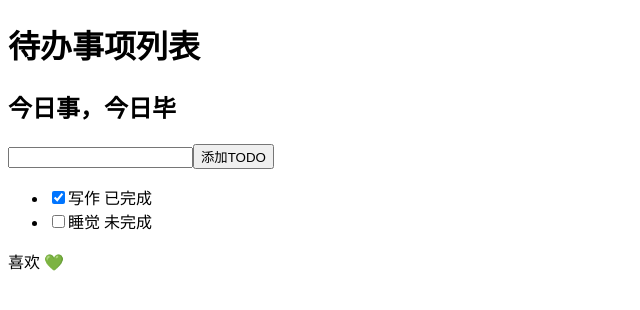
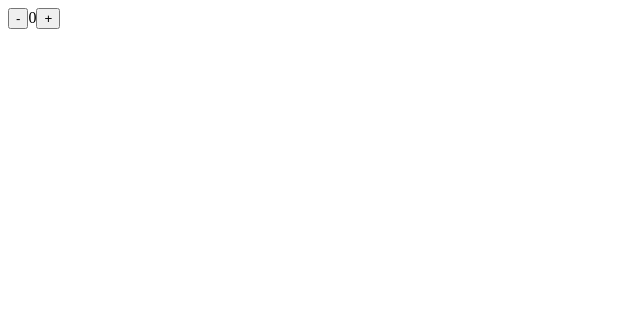
Before and after one commit to rebirth111/react, a React (Create React App) app: page / in a window 1280 px wide. Shown: the top 310 px of the page, without its empty margins (0-640 px from the left). Built offline with nearby package versions, Linux system fonts and the light colour scheme.

Commit message:
react-hooks

```diff
--- a/package.json
+++ b/package.json
@@ -6,6 +6,7 @@
     "@testing-library/jest-dom": "^4.2.4",
     "@testing-library/react": "^9.5.0",
     "@testing-library/user-event": "^7.2.1",
+    "axios": "^0.18.0",
     "classnames": "^2.2.6",
     "prop-types": "^15.7.2",
     "react": "^16.13.1",
--- a/src/App.js
+++ /dev/null
@@ -1,106 +0,0 @@
-import React, { Component, Fragment } from 'react'
-import {
-    TodoHeader,
-    TodoInput,
-    TodoList,
-    Like
-} from './components'
-
-export default class App extends Component {
-   /*  state={
-        title: "待办事项列表"
-    } */
-    constructor(){
-        super()
-        this.state={
-            title: "待办事项列表",
-            desc: '今日事，今日毕',
-            article: '<div>shfdeuifrgfregervnfved   <i>asdewrew</i></div>',
-            todos:[{
-                id: 1,
-                title: '写作',
-                assignee: '老舍',
-                isCompleted: true
-            },
-            {
-                id: 2,
-                title: '睡觉',
-                assignee: '八戒',
-                isCompleted: false
-            }]
-        }
-    }
-
-    addTodo=(todoTitle)=>{
-        //这样写出错了，3不是一个数组，因为push语句返回的是数组长度
-       /*  this.setState({
-            todos:this.state.todos.push({
-                id: Math.random(),
-                title: todoTitle,
-                isCompleted: false
-            })
-        }) */
-
-        //const newTodos=this.state.todos.slice()
-        const newTodos=[...this.state.todos]
-        newTodos.push({
-                id: Math.random(),
-                title: todoTitle,
-                isCompleted: false
-        })
-        this.setState({
-            todos:newTodos
-        })
-
-       /* //这个代码是对的，不会出错
-        this.setState({
-            todos:this.state.todos.concat({
-                id: Math.random(),
-                title: todoTitle,
-                isCompleted: false
-            })
-        })
- */
-    }
-
-    onCompeletedChange=(id)=>{
-        this.setState((prevState)=>{
-            return{
-                todos: prevState.todos.map(todo=>{
-                    if (todo.id===id){
-                        todo.isCompleted=!todo.isCompleted
-                    }
-                    return todo
-                })
-            }
-
-        })
-    }
-
-    render() {
-        return (
-            <Fragment>
-{/*                 {
-                    <div dangerouslySetInnerHTML={{__html:this.state.article}} />
-                } */}
-           {/*  {
-                this.state.todos.map(todo=>{
-                    return<div key={todo.id}>{todo.title}</div>
-                })
-            } */}
-                <TodoHeader
-                 desc={this.state.desc} >
-                {this.state.title}
-                </TodoHeader>
-                <TodoInput
-                addTodo={this.addTodo}
-                />
-                <TodoList
-                todos={this.state.todos}
-                onCompeletedChange={this.onCompeletedChange}
-                />
-                <Like />
-            </Fragment>
-        )
-    }
-}
--- a/src/components/Like/index.js
+++ /dev/null
@@ -1,36 +0,0 @@
-import React, { Component } from 'react'
-
-export default class Like extends Component {
-    constructor(){
-        super()
-        this.state={
-            isLiked: false
-        }
-    }
-    handleLikedClick=()=>{
-        //使用这种方式修改数据在react里是不允许的，能修改数据，但是界面不会重新渲染
-        //this.state.isLiked=!this.state.isLiked
-        //要修改数据就用setState方法，setState方法可以有两个参数
-        //第一个参数又有两种情况，第一种情况是一个对象
-        //this.setState({
-        //    isLiked: !this.state.isLiked
-        //})
-        //第二种情况是一个方法
-        this.setState((prevState)=>{
-            return {
-                isLiked: !prevState.isLiked
-            }
-        })
-    }
-    render() {
-        return (
-            <div>
-                <span onClick={this.handleLikedClick}>
-                {
-                    this.state.isLiked ? '取消 ❤️' : ' 喜欢 💚'
-                }
-                </span>
-            </div>
-        )
-    }
-}
--- a/src/components/TodoHeader/index.js
+++ /dev/null
@@ -1,22 +0,0 @@
-import React from 'react'
-import PropTypes from 'prop-types'
-export default function TodoHeader(props) {
-    return (
-        <>
-        <h1>
-           {props.children}
-        </h1>
-        <h2>{props.desc}</h2>
-   {/*  <p>{props.x+props.y}</p> */}
-        </>
-    )
-}
-TodoHeader.propTypes={
-    desc:PropTypes.string.isRequired,
-/*     x:PropTypes.number.isRequired,
-    y:PropTypes.number.isRequired, */
-    //children:PropTypes.isRequired
-}
-TodoHeader.defaultProps={
-    desc: '如果还有明天'
-}
--- a/src/components/TodoInput/index.js
+++ /dev/null
@@ -1,54 +0,0 @@
-import React, { Component,createRef } from 'react'
-import PropTypes from 'prop-types'
-
-
-export default class TodoInput extends Component {
-    static propTypes={
-        btnText:PropTypes.string
-    }
-    static defaultProps={
-        btnText: '添加TODO'
-    }
-    constructor(){
-        super()
-        this.state={
-            inputValue: ''
-        }
-        this.inputDom=createRef()
-    }
-    handleInputChange=(e)=>{
-        this.setState({
-            inputValue: e.currentTarget.value
-        })
-    }
-    handleKeyUp=(e)=>{
-        if (e.keyCode===13){
-            this.handleAddClick()
-        }
-    }
-    handleAddClick=()=>{
-        if (this.state.inputValue === ''){
-            return
-        }
-        this.props.addTodo(this.state.inputValue)
-        this.setState({
-            inputValue: ''
-        },()=>{
-            this.inputDom.current.focus()
-        })
-    }
-    render() {
-        return (
-            <div>
-                <input
-                type="text"
-                value={this.state.inputValue}
-                onChange={this.handleInputChange}
-                onKeyUp={this.handleKeyUp}
-                ref={this.inputDom}
-                />
-                <button onClick={this.handleAddClick}>{this.props.btnText }</button>
-            </div>
-        )
-    }
-}
--- a/src/components/TodoList/TodoItem.js
+++ /dev/null
@@ -1,27 +0,0 @@
-import React, { Component } from 'react'
-const noop=()=>{}
-export default class TodoItem extends Component {
-    handleCheckboxChange=()=>{
-        //this.props.onCompeletedChange && this.props.onCompeletedChange(this.props.id)
-        const {
-            onCompeletedChange=noop,
-            id
-        }=this.props
-        onCompeletedChange(id)
-    }
-    render() {
-        const {
-            isCompleted,
-            title
-        }=this.props
-        return (
-            <li>
-                <input
-                checked={isCompleted}
-                onChange={this.handleCheckboxChange}
-                type="checkbox" />
-                <span>{this.props.title}  {this.props.isCompleted ? '已完成' : '未完成'}</span>
-            </li>
-        )
-    }
-}
--- a/src/components/TodoList/index.js
+++ /dev/null
@@ -1,38 +0,0 @@
-import React, { Component } from 'react'
-import TodoItem from './TodoItem'
-import PropTypes from 'prop-types'
-
-
-export default class TodoList extends Component {
-    static propTypes={
-        todos:PropTypes.arrayOf(PropTypes.shape({
-            id:PropTypes.number.isRequired,
-            title:PropTypes.string.isRequired,
-            isRequired: PropTypes.bool.isRequired
-        })).isRequired,
-        onCompeletedChange: PropTypes.func
-    }
-    render() {
-        return (
-            <ul>
-                {
-                    this.props.todos.map(todo=>{
-                        return(
-                            // <TodoItem
-                            //   key={todo.id}
-                            //   id={todo.id}
-                            //   title={todo.title}
-                            //   isCompleted={todo.isCompleted}
-                            ///>
-                            <TodoItem
-                               onCompeletedChange={this.props.onCompeletedChange}
-                               key={todo.id}
-                               {...todo}
-                               />
-                        )
-                    })
-                }
-            </ul>
-        )
-    }
-}
--- a/src/index.js
+++ b/src/index.js
@@ -1,10 +1,18 @@
-import React from 'react'
+import Rract,{useState} from 'react'
 import {render} from 'react-dom'
 
-
-import App from './App'
+const Counter=()=>{
+    const [count,setCount] =useState(0)
+    return(
+        <div>
+            <button onClick={()=>{setCount(count-1)}}>-</button>
+            <span>{count}</span>
+            <button onClick={()=>{setCount(count+1)}}>+</button>
+        </div>
+    )
+}
 
 render(
-    <App />,
+    <Counter />,
     document.querySelector('#root')
 )
```
Also changed, not shown: src/components/index.js (deleted, +0 -14 lines), 1 other file (tests, documents, lock files or other folders).
